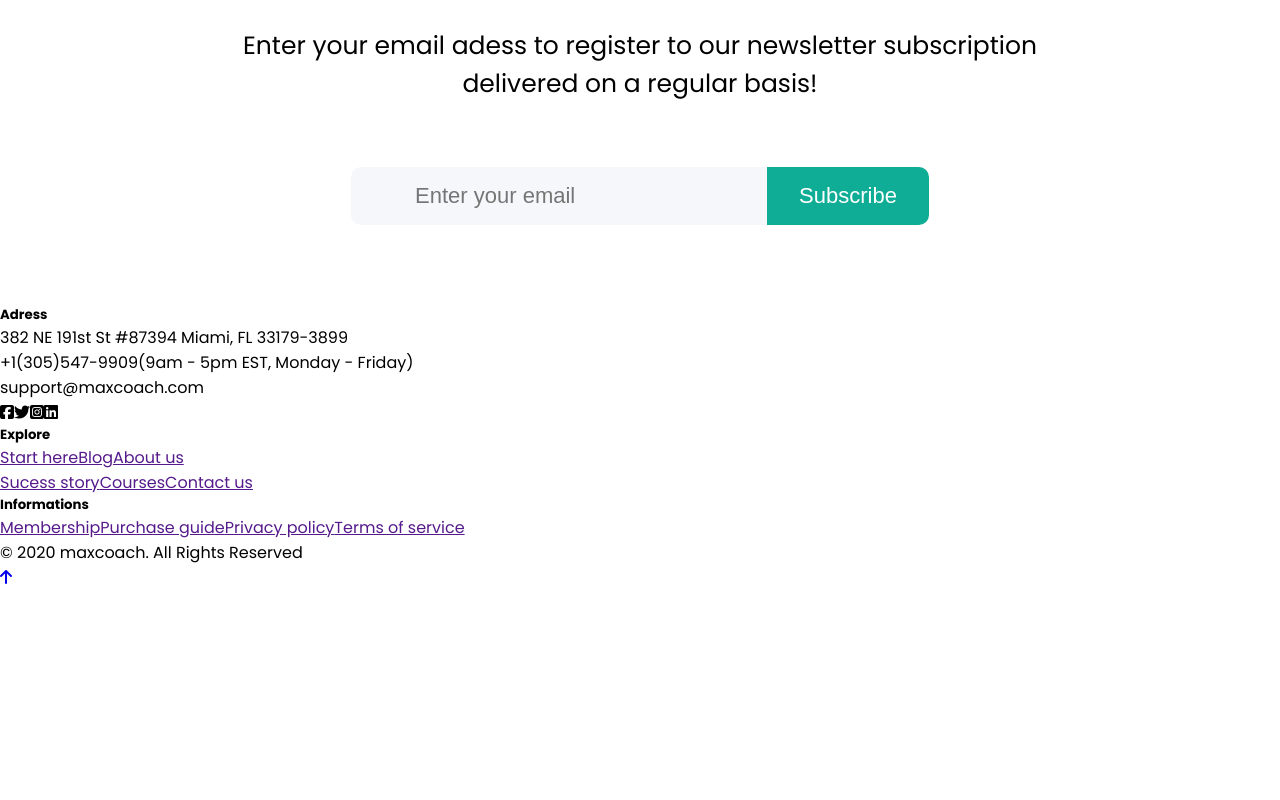
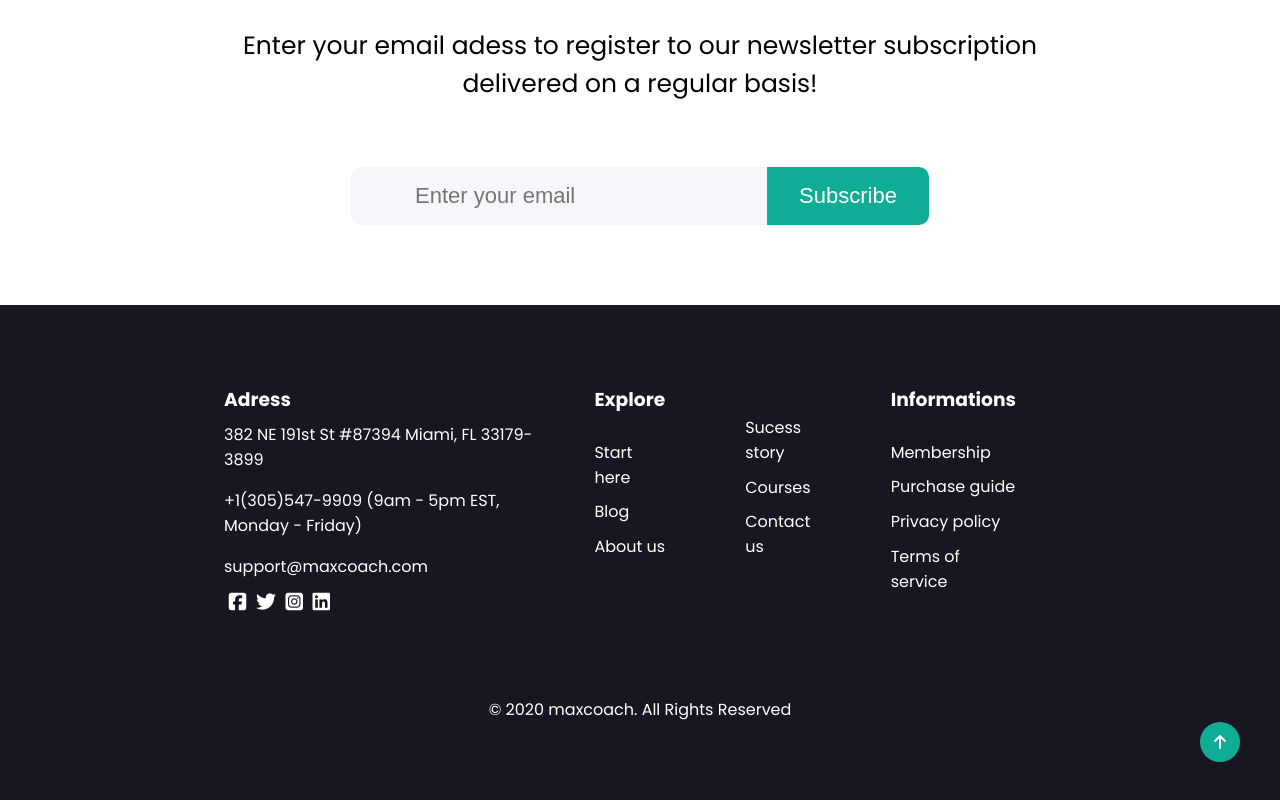
Before and after one commit to MarioBroi/proj-html-vuejs, a Vue app: page / in a window 1280 px wide. Shown: the part 5657-6457 px from the top of the page. Before the commit the page ends 6247 px from the top, so only its background shows below. Built offline with nearby package versions, Linux system fonts and the light colour scheme.

Commit message:
edit footer in AppFooter, add style and update readme

```diff
--- a/src/components/AppFooter.vue
+++ b/src/components/AppFooter.vue
@@ -8,23 +8,35 @@ export default {
 
     <footer class="site-footer">
 
+        <div class="container">
+
             <div class="footer-top">
                 <div class="adress">
-                <h5>Adress</h5>
+                    <h3>Adress</h3>
                     <p>382 NE 191st St #87394 Miami, FL 33179-3899</p>
-                <p>+1(305)547-9909(9am - 5pm EST, Monday - Friday)</p>
+                    <p>+1(305)547-9909 (9am - 5pm EST, Monday - Friday)</p>
                     <p>support@maxcoach.com</p>
-                <div>
+                    <div class="footer-icons">
+                        <a href="">
                             <i class="fa-brands fa-square-facebook"></i>
+                        </a>
+                        <a href="">
                             <i class="fa-brands fa-twitter"></i>
+                        </a>
+                        <a href="">
                             <i class="fa-brands fa-square-instagram"></i>
+                        </a>
+                        <a href="">
                             <i class="fa-brands fa-linkedin"></i>
+                        </a>
                     </div>
                 </div>
                 <!-- /.adress -->
 
+                <div class="footer-top-right">
+
                     <div class="explore">
-                <h5>Explore</h5>
+                        <h3>Explore</h3>
                         <a href="">Start here</a>
                         <a href="">Blog</a>
                         <a href="">About us</a>
@@ -32,7 +44,7 @@ export default {
                     <!-- /.explore -->
 
                     <div class="plain">
-                <h5></h5>
+                        <br>
                         <a href="">Sucess story</a>
                         <a href="">Courses</a>
                         <a href="">Contact us</a>
@@ -40,13 +52,17 @@ export default {
                     <!-- /.plain -->
 
                     <div class="info">
-                <h5>Informations</h5>
+                        <h3>Informations</h3>
                         <a href="">Membership</a>
                         <a href="">Purchase guide</a>
                         <a href="">Privacy policy</a>
                         <a href="">Terms of service</a>
                     </div>
                     <!-- /.info -->
+
+                </div>
+                <!-- /.footer-top-right -->
+
 
             </div>
             <!-- /.footer-top -->
@@ -59,6 +75,8 @@ export default {
             <a href="#" class="up">
                 <i class="fa-solid fa-arrow-up"></i>
             </a>
+        </div>
+        <!-- /.container -->
 
     </footer>
     <!-- /.site-footer -->
--- a/src/style.css
+++ b/src/style.css
@@ -15,6 +15,7 @@
   --proj-shade: #f5f1ed;
   --proj-dark: #696969;
   --proj-darker: #000;
+  --proj-footer-bg: #171621;
 }
 
 body {
@@ -666,5 +667,81 @@ button {
   }
 }
 
+/* #endregion Main */
 
-/* #endregion Main */
+/* #region Footer */
+
+.site-footer {
+  background-color: var(--proj-footer-bg);
+  color: var(--proj-lightest);
+  padding-bottom: 5rem;
+  position: relative;
+
+  .footer-top {
+    display: flex;
+    justify-content: space-between;
+    align-items: start;
+    padding: 5rem 0;
+
+    & a {
+      color: var(--proj-lightest);
+      text-decoration: none;
+    }
+
+    .adress {
+      flex-grow: 3;
+
+      p {
+        padding: 0.5rem 0;
+      }
+
+      .footer-icons {
+        & i {
+          padding: 0.3rem;
+          font-size: 20px;
+        }
+      }
+    }
+
+    .footer-top-right {
+      display: flex;
+      justify-content: center;
+
+      .explore,
+      .plain,
+      .info {
+        display: flex;
+
+        flex-direction: column;
+        margin: 0 2.5rem;
+
+        h3 {
+          padding-bottom: 1.3rem;
+        }
+
+        a {
+          padding: 0.3rem 0;
+        }
+      }
+    }
+  }
+
+  .footer-bottom {
+    text-align: center;
+  }
+
+  .up {
+    position: absolute;
+    bottom: 40px;
+    right: 40px;
+    width: 40px;
+    height: 40px;
+    text-align: center;
+    padding: 0.5rem;
+    color: var(--proj-lightest);
+    background-color: var(--proj-focus);
+    border-radius: 50%;
+  }
+}
+
+/* #endregion Footer */
```
Also changed, not shown: 1 other file (tests, documents, lock files or other folders). Lines whose indentation alone changed are shown as unchanged.
